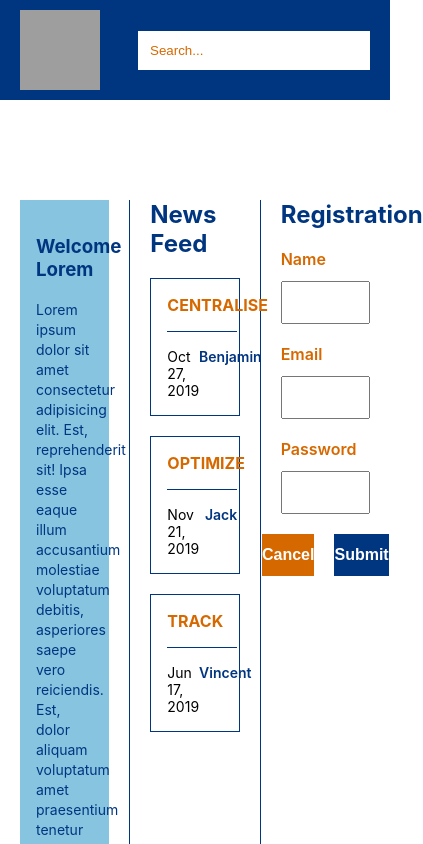
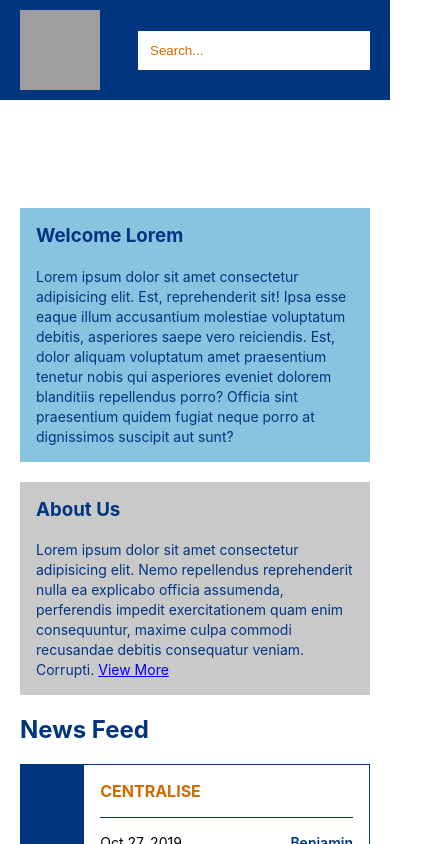
Before and after one commit to himanish58/responsive-app-sample, a React (Create React App) app: page / in a window 390 px wide. Shown: the top 844 px of the page, 423 px wide, since content can reach past the window. Built offline with nearby package versions, Linux system fonts and the light colour scheme; grey boxes are pictures that could not be loaded; the HTML template or start-up script is replaced by a standard one.

Commit message:
Added media queries and css clean up.

```diff
--- a/public/index.html
+++ b/public/index.html
@@ -2,7 +2,10 @@
 <html lang="en">
 	<head>
 		<meta charset="utf-8" />
-    <link rel="icon" href="%PUBLIC_URL%/favicon.ico" />
+		<link
+			rel="icon"
+			href="https://cdn.pixabay.com/photo/2016/08/25/07/30/orange-1618917_1280.png"
+		/>
 		<meta name="viewport" content="width=device-width, initial-scale=1" />
 		<meta name="theme-color" content="#000000" />
 		<meta
@@ -24,7 +27,7 @@
       work correctly both with client-side routing and a non-root public URL.
       Learn how to configure a non-root public URL by running `npm run build`.
     -->
-    <title>React App</title>
+		<title>Responsive App Sample</title>
 	</head>
 	<body>
 		<noscript>You need to enable JavaScript to run this app.</noscript>
--- a/src/App.scss
+++ b/src/App.scss
@@ -23,6 +23,7 @@ h3,
 h2,
 .detail-block {
 	color: $primary-color;
+	margin-top: 0;
 }
 
 .details,
@@ -53,3 +54,15 @@ h2,
 		background-color: $about-bg;
 	}
 }
+
+@media only screen and (max-width: 768px) {
+	.homepage-container {
+		flex-direction: column;
+
+		.details,
+		.news-feed,
+		.registration {
+			border: none;
+		}
+	}
+}
--- a/src/components/Details.jsx
+++ b/src/components/Details.jsx
@@ -22,6 +22,7 @@ const Details = (props) => {
 		<div className="details">
 			{data.map(({ title, description, showViewMore }) => (
 				<DetailBlock
+					key={title}
 					title={title}
 					description={description}
 					showViewMore={showViewMore}
--- a/src/components/NewsFeed.jsx
+++ b/src/components/NewsFeed.jsx
@@ -14,7 +14,7 @@ const NewsFeed = (props) => {
 		<div className="news-feed">
 			<h2>News Feed</h2>
 			{data.map(({ title, date, name }) => (
-				<NewsBlock title={title} date={date} name={name} />
+				<NewsBlock key={title} title={title} date={date} name={name} />
 			))}
 		</div>
 	);
--- a/src/styles/Details.scss
+++ b/src/styles/Details.scss
@@ -6,4 +6,9 @@
 		font-size: 0.875rem;
 		display: inline;
 	}
+
+	a {
+		font-size: 0.875rem;
+		margin-left: 0.25rem;
+	}
 }
--- a/src/styles/Header.scss
+++ b/src/styles/Header.scss
@@ -1,17 +1,17 @@
 .header {
-	height: 100px;
+	height: 6.25rem;
 	width: 100%;
 	box-sizing: border-box;
 	position: fixed;
 	top: 0;
 	left: 0;
-	padding: 0 20px;
+	padding: 0 1.25rem;
 	display: flex;
 	justify-content: space-between;
 	align-items: center;
 
 	.logo {
-		height: 80px;
-		width: 80px;
+		height: 5rem;
+		width: 5rem;
 	}
 }
--- a/src/styles/HomepageContainer.scss
+++ b/src/styles/HomepageContainer.scss
@@ -1,5 +1,5 @@
 .homepage-container {
-	margin-top: 200px;
+	margin-top: 13rem;
 	display: flex;
 
 	.details,
@@ -8,7 +8,7 @@
 		display: flex;
 		flex-direction: column;
 		flex: 1;
-		padding: 0 20px;
+		padding: 0 1.25rem;
 		min-width: 0;
 
 		&:last-child {
--- a/src/styles/NewsFeed.scss
+++ b/src/styles/NewsFeed.scss
@@ -1,7 +1,7 @@
 .news-feed {
 	.news-container {
 		display: flex;
-		margin-bottom: 20px;
+		margin-bottom: 1.25rem;
 
 		.color-block {
 			width: 20%;
@@ -10,7 +10,7 @@
 		.news-block {
 			display: flex;
 			flex-direction: column;
-			padding: 16px;
+			padding: 1rem;
 			width: 80%;
 
 			h4 {
--- a/src/styles/Registration.scss
+++ b/src/styles/Registration.scss
@@ -12,7 +12,7 @@
 		color: #ffffff;
 
 		&:first-child {
-			margin-right: 20px;
+			margin-right: 1.25rem;
 		}
 	}
 }
```
Also changed, not shown: src/logo.png (deleted). Lines whose indentation alone changed are shown as unchanged.
